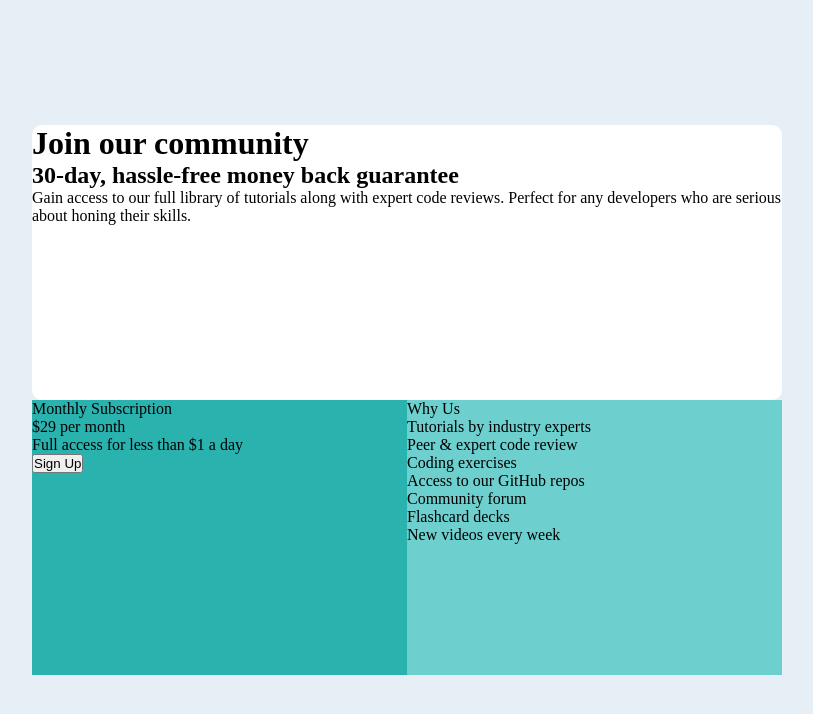
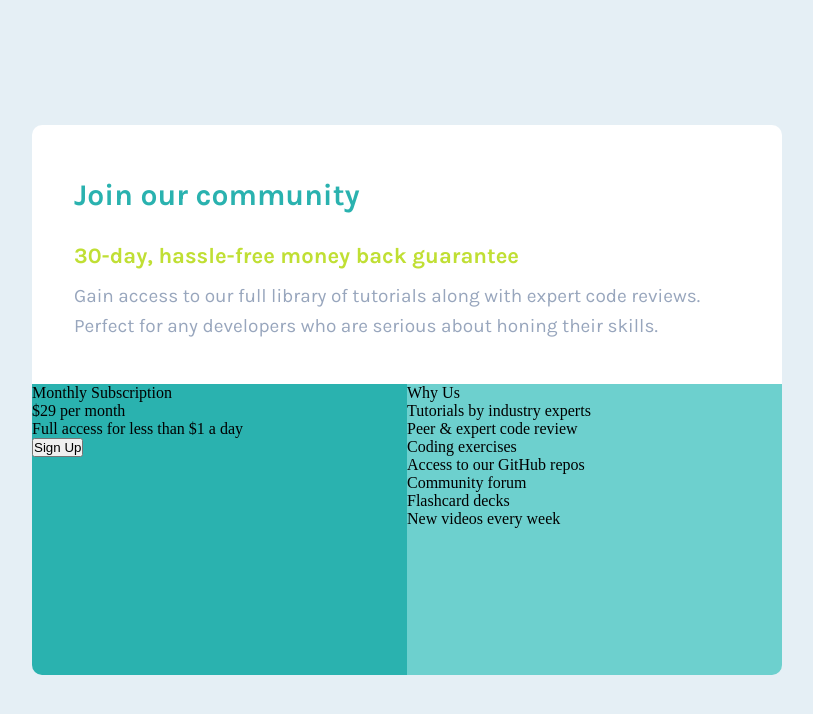
Before and after one commit to Neel-07/Single-Price-Grid-Component, a plain HTML site: page single-price-grid-component-master/index.html in a window 1280 px wide. Shown: the whole page, without its empty margins (233-1046 px from the left). Drawn offline with Linux system fonts and the light colour scheme.

Commit message:
designed the top content

```diff
--- a/single-price-grid-component-master/index.html
+++ b/single-price-grid-component-master/index.html
@@ -8,6 +8,9 @@
 
   <title>Frontend Mentor | Single Price Grid Component</title>
   <link rel="stylesheet" href="style.css">
+  <link rel="preconnect" href="https://fonts.googleapis.com">
+  <link rel="preconnect" href="https://fonts.gstatic.com" crossorigin>
+  <link href="https://fonts.googleapis.com/css2?family=Karla:ital,wght@0,200..800;1,200..800&display=swap" rel="stylesheet">
 
   <!-- Feel free to remove these styles or customise in your own stylesheet 👍 -->
   <style>
--- a/single-price-grid-component-master/style.css
+++ b/single-price-grid-component-master/style.css
@@ -21,13 +21,39 @@ body{
 }
 
 .top_content{
-    height:50%;
+    height:47%;
     background-color: rgb(255, 255, 255);
-    border-radius:10px;
+    border-top-left-radius:10px;
+    border-top-right-radius:10px;
+    padding:2rem;
+}
+
+.top_content h1{
+    font-size: 30px;
+    font-family: "Karla", sans-serif;
+    padding: 20px 10px;
+    color:hsl(179, 62%, 43%);
+}
+
+.top_content h2{
+    font-size: 22px;
+    font-family: "Karla", sans-serif;
+    padding: 10px 10px;
+    color:hsl(71, 73%, 54%);
+    font-weight: 700;
+}
+
+.top_content p{
+    font-family: "Karla", sans-serif;
+    padding: 2px 10px;
+    font-size: 19px;
+    color:hsl(218, 22%, 67%);
+    line-height:1.6;
+    font-weight: 400;
 }
 
 .bottom_content{
-    height:50%;
+    height:53%;
     display:flex;
 
 }
@@ -35,11 +61,13 @@ body{
 .left_content{
     width:50%;
     background-color: hsl(179, 62%, 43%);
+    border-bottom-left-radius: 10px;
 }
 
 .right_content{
     width:50%;
     background-color: hsl(179, 51%, 62%);
+    border-bottom-right-radius: 10px;
 }
 
 .right_content ul{
```
